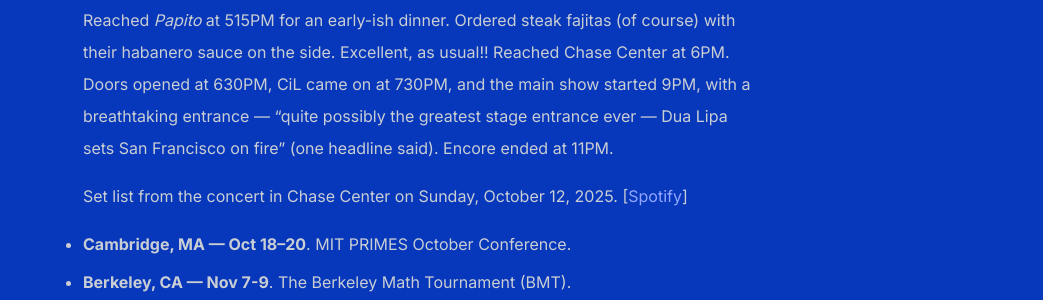
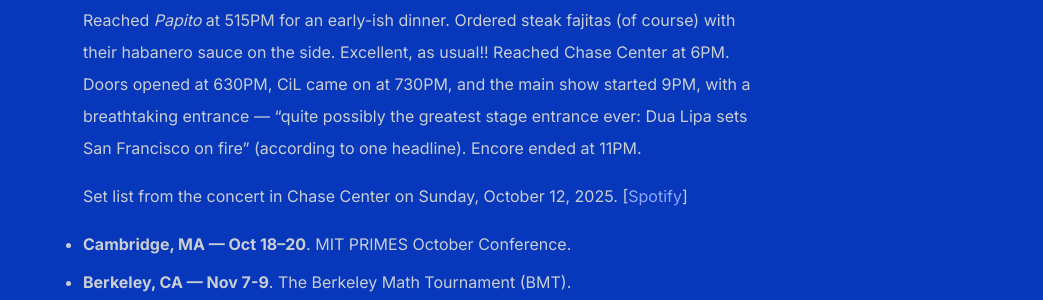
Before and after one commit to shihankanungo/shihankanungo.github.io, a Jekyll site: the page built from travel.md, in a window 1280 px wide and 900 px high, scrolled down 2418 px. Shown: the part 321-621 px from the top of the window, without its empty margins (237-1280 px from the left). Built offline with Jekyll 4.4.1, drawn with Linux system fonts in a browser that asks for light colours.

Commit message:
Update travel.md

```diff
--- a/travel.md
+++ b/travel.md
@@ -20,7 +20,7 @@ title: Travel &amp;c.
 - **Guerneville, CA --- Aug 4--8**. The drive took us 3 hours, during which we mostly listened to Taylor Swift, Miranda Lambert and dad's interstate playlist. Mom had some *interesting* questions for us, and we chatted a fair bit as well. Stayed at *The Stavrand Russian River Valley*, which served complimentary breakfast which was amazing &mdash; dad and I ordered *chilaquiles*, while mom went with the *eggs benedict*.
 - **Sacramento, CA --- Aug 8--9**. For the MAA AMC Award Ceremony at the *SAFE Credit Union Convention Center*. Honorees include the 2025 U.S. IMO and EGMO teams, the USAMO Gold winners, the Young Women in Mathematics, and the 2024 Edyth May Sliffe Award winners. MAA put us up at the *Sheraton Grand Sacramento Hotel*. We had dinner at *Zocalo's Midtown* &mdash; enchiladas for me, tacos for dad, and salmon for mom. The food was excellent and the service was beyond excellent. They even brought us a complimentary dessert at the end of the meal. Next day, mom went out and stumbled upon the Farmer's Market, which she raved about for the rest of the trip and even after reaching home. The awards ceremony was excellent: the speeches were very good, particularly Prof. Tao's keynote address, and it was all arranged very professionally. At Mathfest, me and the other awardees were treated very specially: many people came up and introduced themselves to us. I chatted with **TZ** for a long-ish time. Persi Diaconis gave an interesting (and fun) talk on card tricks.
 - **New York City, NY --- Sep 18--20**. Jane Street Celebration of Mathematics. JS put us up at the Marriott in Downtown NYC. There is a cool cafe nearby -- NYC Regular. Hung out with TZ both days (like a lot!); it was so much fun!! Jane Street office is cool -- the NYC office is the first and largest of their offices; it is in the heart of the Financial District, with views of the Hudson River and the Statue of Liberty. We listened to some recruiting speeches and played a few games. Got a lot of swags -- a Sonos Roam speaker, t-shirts, Figgie. Went for dinner to *Oyster Bar* and then hung out for a bit by the water. I was so excited that I went to sleep waaayy past my usual bedtime on Friday night (actually technically Saturday morning).
-- **San Francisco, CA --- Oct 12**. Dua Lipa: *Radical Optimism Tour* at Chase Center, SF. Reached *Papito* at 515PM for an early-ish dinner. Ordered steak fajitas (of course) with their habanero sauce on the side. Excellent, as usual!! Reached Chase Center at 6PM. Doors opened at 630PM, CiL came on at 730PM, and the main show started 9PM, with a breathtaking entrance &mdash; "quite possibly the greatest stage entrance ever — Dua Lipa sets San Francisco on fire" (one headline said). Encore ended at 11PM.
+- **San Francisco, CA --- Oct 12**. Dua Lipa: *Radical Optimism Tour* at Chase Center, SF. Reached *Papito* at 515PM for an early-ish dinner. Ordered steak fajitas (of course) with their habanero sauce on the side. Excellent, as usual!! Reached Chase Center at 6PM. Doors opened at 630PM, CiL came on at 730PM, and the main show started 9PM, with a breathtaking entrance &mdash; "quite possibly the greatest stage entrance ever: Dua Lipa sets San Francisco on fire" (according to one headline). Encore ended at 11PM.
 <ul><li style="list-style-type: none;">
 <details>
   <summary style="list-style-type: none;"> Set list from the concert in Chase Center on Sunday, October 12, 2025. [<a href="https://open.spotify.com/playlist/5X5cdPvMqR9kxKuMMz9zL8?si=8c1ca77d33a94ffe">Spotify</a>] </summary>
```
